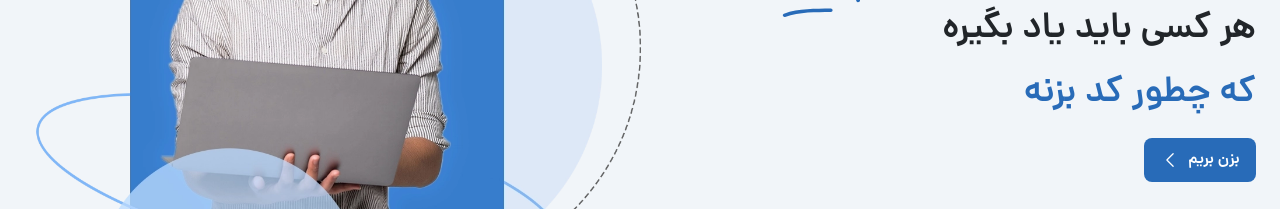
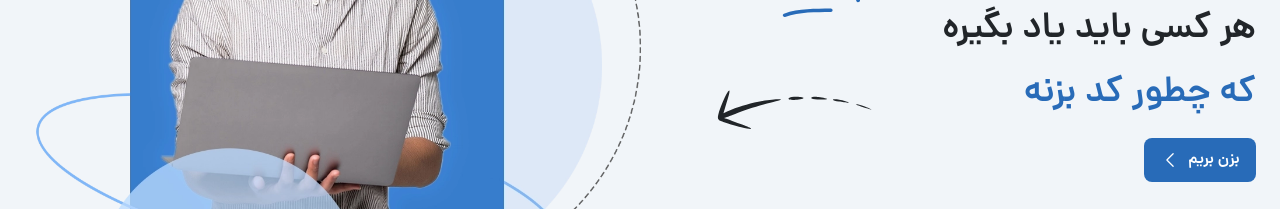
Before and after one commit to NazaninMoosazade/codeyad, a React (Vite) app: page / in a window 1280 px wide. Shown: the part 533-742 px from the top of the page. Built offline with nearby package versions, Linux system fonts and the light colour scheme; a web font is replaced by a local one.

Commit message:
create svg in rightsectionHeader

```diff
--- a/src/Components/Landing/RightSectionLanding.jsx
+++ b/src/Components/Landing/RightSectionLanding.jsx
@@ -68,6 +68,44 @@ export default function RightSectionLanding() {
           data-v-0e84d41d=""
         ></path>
       </svg>
+
+      <svg
+        className="absolute top-32 right-96"
+        xmlns="http://www.w3.org/2000/svg"
+        width="156"
+        height="89"
+        viewBox="0 0 156 89"
+        fill="none"
+        data-v-0e84d41d=""
+      >
+        <g clip-path="url(#clip0_572_12777)" data-v-0e84d41d="">
+          <path
+            d="M16.5283 39.2242C24.1546 36.2375 36.032 32.8047 46.2675 31.0507C56.4878 29.2316 64.8833 28.9203 65.0356 29.5709C65.2183 30.2905 57.2189 31.8663 47.5585 34.5213C37.8638 37.1215 26.5882 40.9899 19.1638 43.8935C13.305 46.1344 10.0251 47.4048 8.05574 47.9288C8.82135 48.2407 9.60602 48.5424 10.3907 48.8441C12.4019 49.5659 14.3521 50.2714 16.1957 50.9483C19.9247 52.2676 23.3071 53.4787 26.1258 54.5389C31.767 56.6449 35.1951 58.1732 35.0351 58.7095C34.875 59.2458 31.1383 58.6866 25.2456 57.2754C22.3012 56.5626 18.8083 55.6419 14.9687 54.4912C13.0489 53.9158 11.0301 53.2834 8.93516 52.5696C7.88767 52.2128 6.81734 51.8193 5.71272 51.3708C5.03852 51.0835 1.93797 49.9174 1.94199 47.8911C1.92678 47.6432 1.87729 47.4013 1.89255 47.1615L1.94595 46.5356C1.96503 46.2206 2.02981 45.9788 2.07174 45.7005C2.16703 45.162 2.26993 44.6561 2.39949 44.1725C2.63196 43.1831 2.91393 42.2526 3.1921 41.3364C3.75986 39.5222 4.38475 37.7995 4.99821 36.1805C6.24035 32.9465 7.49388 30.0966 8.61784 27.7303C10.881 23.0017 12.6678 20.2337 13.2773 20.458C13.8867 20.6823 13.2312 23.8601 11.7832 28.8375C11.0363 31.3202 10.1523 34.2538 9.16151 37.5247C8.67757 39.1479 8.15553 40.8524 7.66777 42.6118C7.61823 42.7967 7.56488 42.9958 7.51534 43.1807C9.37053 42.1687 12.2161 40.8734 16.5283 39.2242Z"
+            fill="currentColor"
+            data-v-0e84d41d=""
+          ></path>
+          <path
+            d="M72.4426 28.7502C72.2523 27.8761 74.6826 26.9116 77.89 26.704C81.0898 26.4639 87.4891 27.0201 87.5728 27.9266C87.6527 28.7864 81.5389 29.6633 78.423 29.8953C75.2994 30.0949 72.6292 29.6385 72.4426 28.7502Z"
+            fill="currentColor"
+            data-v-0e84d41d=""
+          ></path>
+          <path
+            d="M95.16 27.9478C95.1181 27.2507 97.8265 26.7112 101.205 26.9002C104.595 27.0464 111.231 28.2452 111.17 28.9605C111.12 29.6331 104.568 29.5847 101.239 29.4548C97.9405 29.2721 95.217 28.649 95.16 27.9478Z"
+            fill="currentColor"
+            data-v-0e84d41d=""
+          ></path>
+          <path
+            d="M116.96 29.6582C117.002 29.1359 119.813 29.0661 123.214 29.6574C126.631 30.1919 133.186 32.0551 133.061 32.5854C132.946 33.073 126.307 32.0714 122.955 31.539C119.611 30.9782 116.914 30.1947 116.96 29.6582Z"
+            fill="currentColor"
+            data-v-0e84d41d=""
+          ></path>
+          <path
+            d="M145.578 36.6396C142.314 35.5973 139.686 34.6187 139.781 34.2631C139.869 33.936 142.672 34.3824 145.982 35.437C147.639 35.9572 150.062 36.8502 152.016 37.7243C153.974 38.5843 155.467 39.4112 155.39 39.5737C155.303 39.7179 153.699 39.1815 151.68 38.5491C148.667 37.6046 146.633 36.9681 145.578 36.6396Z"
+            fill="currentColor"
+            data-v-0e84d41d=""
+          ></path>
+        </g>
+      </svg>
     </div>
   );
 }
```
